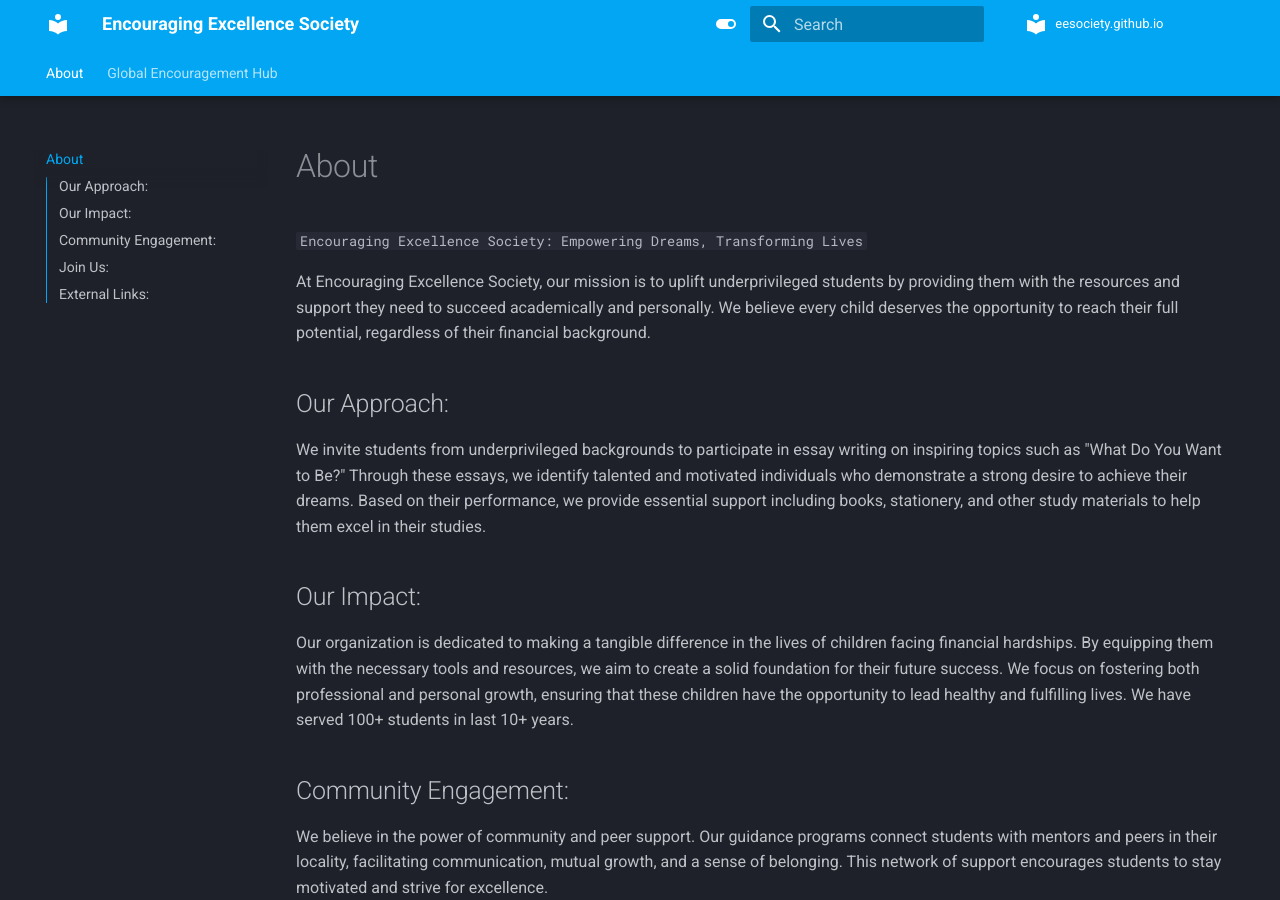
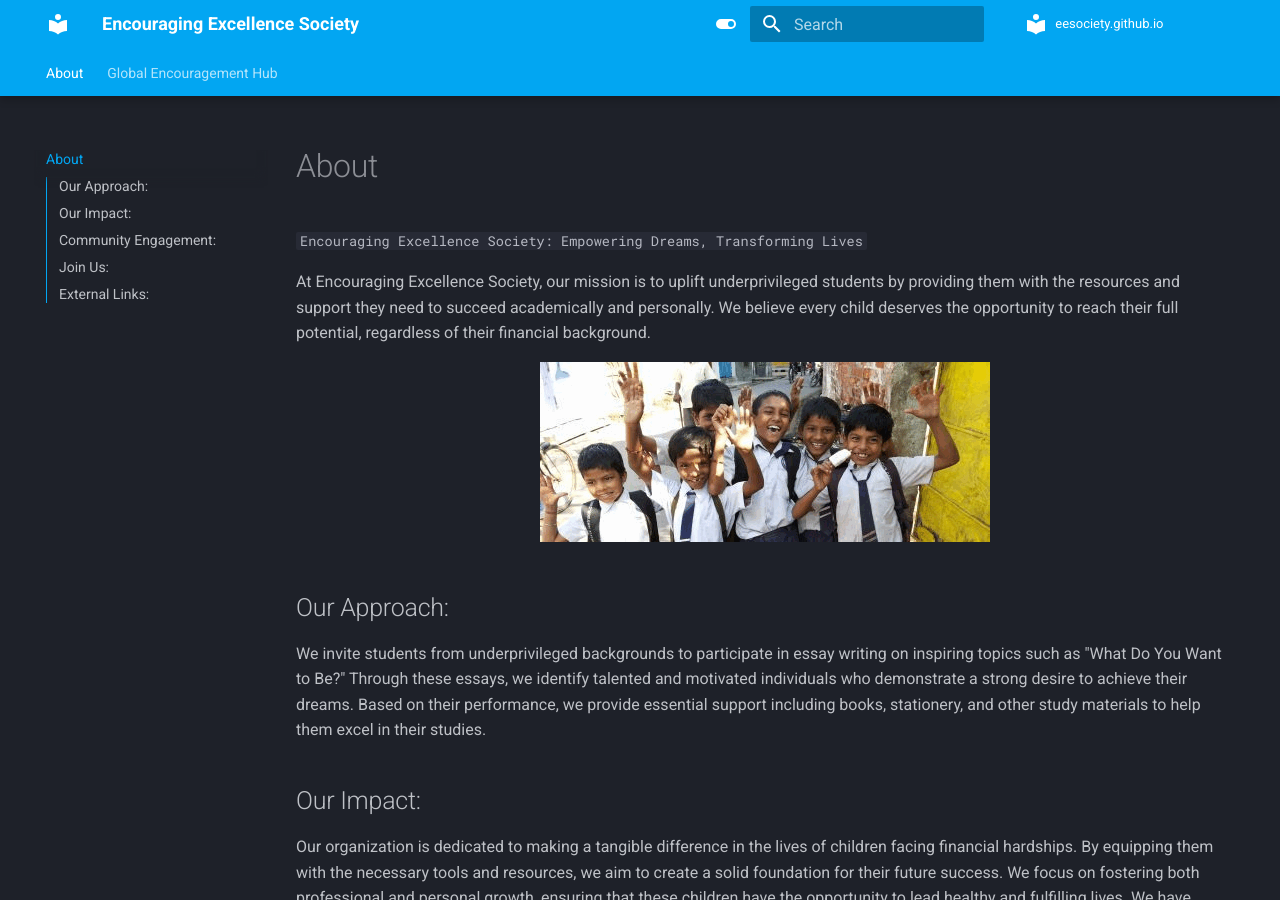
Before and after one commit to eesociety/eesociety.github.io, an MkDocs documentation site: the page built from docs/index.md, in a window 1280 px wide and 900 px high. Built offline with MkDocs 1.6.1 and Material for MkDocs 9.7.7, drawn with Linux system fonts in a browser that asks for light colours; comment, search, counter and statistics services are not loaded.

Commit message:
Update index.md

```diff
--- a/docs/index.md
+++ b/docs/index.md
@@ -3,6 +3,13 @@
 `Encouraging Excellence Society: Empowering Dreams, Transforming Lives`
 
 At Encouraging Excellence Society, our mission is to uplift underprivileged students by providing them with the resources and support they need to succeed academically and personally. We believe every child deserves the opportunity to reach their full potential, regardless of their financial background.
+
+<div align="center">
+
+<img src="./ezgif-3-33bf3b3e18.gif" class="center" alt="Encouraging Excellence Society">
+
+</div>
+
 
 ## Our Approach:
 
@@ -33,10 +40,3 @@ Please fill this google form:
 [https://www.facebook.com/eesociety/](https://www.facebook.com/eesociety/)
 
 [https://hsesindia.wordpress.com/](https://hsesindia.wordpress.com/)
-
-
-<div align="center">
-
-<img src="./ezgif-3-33bf3b3e18.gif" class="center" alt="Encouraging Excellence Society">
-
-</div>
```
